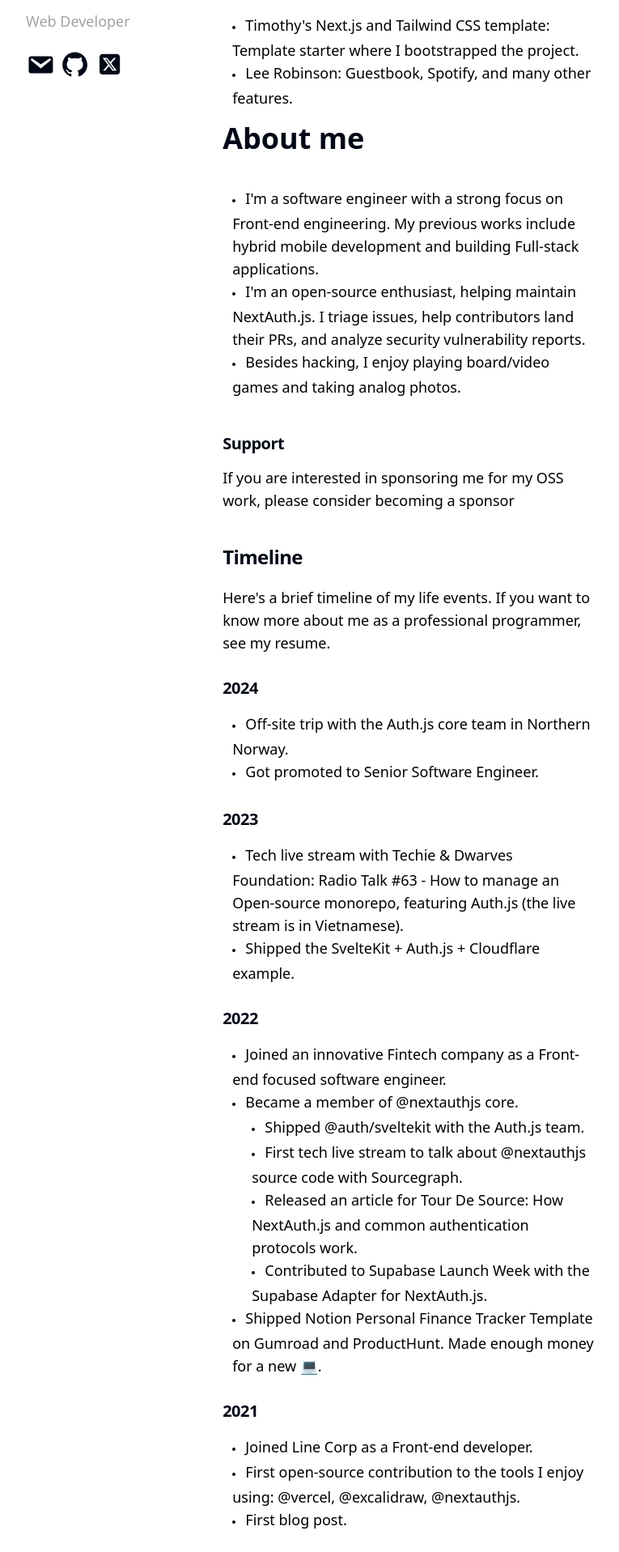
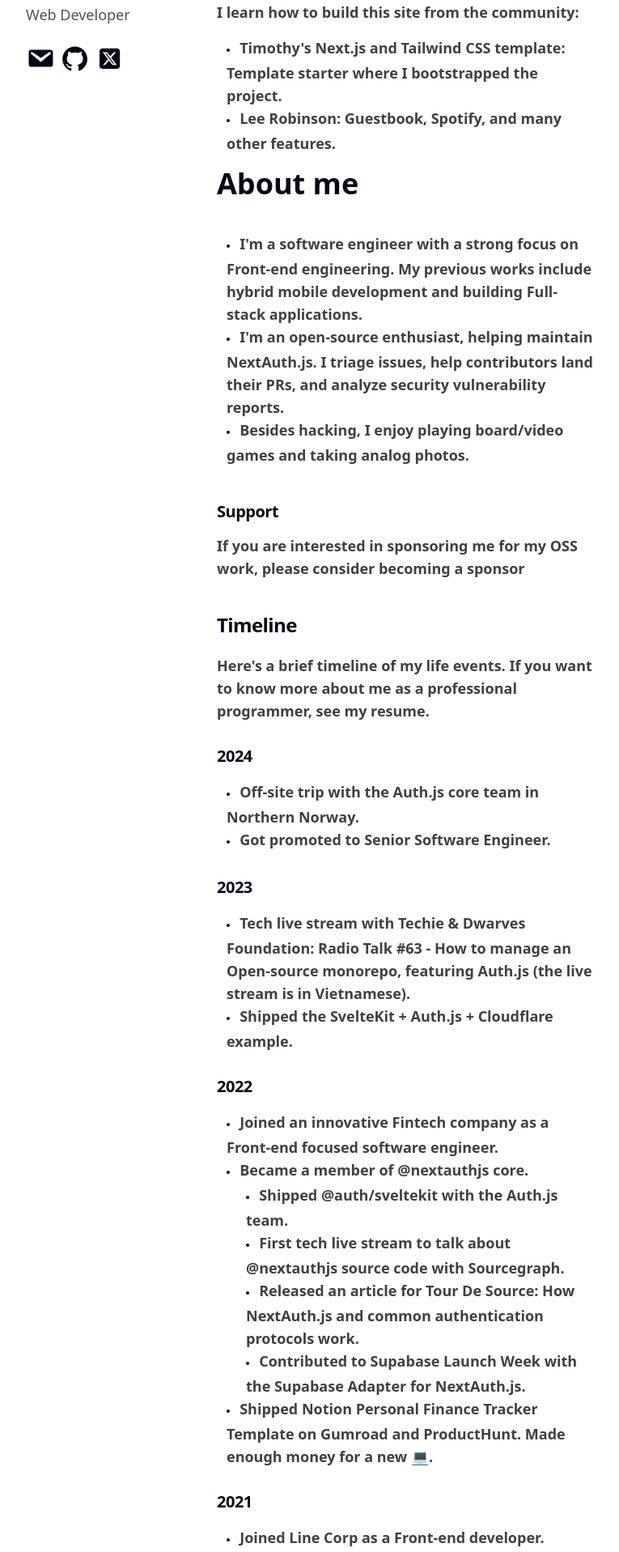
Before and after one commit to izmahaerill/profile.me, a Next.js app: page /about in a window 1280 px wide. Shown: the part 443-2360 px from the top of the page at 81% size, without its empty margins (256-1021 px from the left). Built offline with nearby package versions, Linux system fonts and the light colour scheme.

Commit message:
fix color gradient

```diff
--- a/src/components/footer/index.jsx
+++ b/src/components/footer/index.jsx
@@ -9,7 +9,7 @@
   return (
     <>
       <footer className="my-10 text-sm leading-7">
-        <div className="text-md  text-secondary">
+        <h1 className="text-base text-zinc-400">
           All work &copy; {currentYears}{" "}
           <span className="text-primary">Muh Haeril Azmi</span> unless otherwise
           noted.{" "}
@@ -19,7 +19,7 @@
               <ExternalLink />
             </span>
           </Link>
-        </div>
+        </h1>
         <p className="inline-flex items-center">
           <span className="mr-2">
             <Spotify />
--- a/src/pages/about/index.jsx
+++ b/src/pages/about/index.jsx
@@ -31,7 +31,7 @@
                 <h2 className="text-2xl font-bold leading-8 tracking-tight">
                   Muh Haeril Azmi
                 </h2>
-                <h3 className="font-medium text-lg text-secondary dark:text-secondary">
+                <h3 className="font-medium text-lg text-secondary dark:text-zinc-400">
                   Web Developer
                 </h3>
                 <div className="flex items-center gap-2 mt-3">
@@ -54,7 +54,7 @@
                 About this site
               </h2>
               <div className="flex flex-col gap-10 mb-5">
-                <p className="font-normal text-lg text-black dark:text-white ">
+                <p className="font-semibold text-lg text-zinc-700 dark:text-zinc-400 ">
                   Welcome to my home on the internet. This site works as a
                   portfolio, a place to share code and thoughts.
                 </p>
@@ -62,16 +62,16 @@
                   Credit
                 </h2>
               </div>
-              <p className="font-normal text-lg text-black dark:text-white mb-4">
+              <p className="font-semibold text-lg text-zinc-700 dark:text-zinc-400 mb-4">
                 I learn how to build this site from the community:
               </p>
-              <div className="font-normal text-lg text-black dark:text-white ">
+              <div className="font-semibold text-lg text-zinc-700 dark:text-zinc-400 ">
                 <ul className="list-outside pl-3">
-                  <li className="custom-list-item dark:text-white">
+                  <li className="custom-list-item dark:text-zinc-400">
                     Timothy&apos;s Next.js and Tailwind CSS template: Template
                     starter where I bootstrapped the project.
                   </li>
-                  <li className="custom-list-item dark:text-white">
+                  <li className="custom-list-item dark:text-zinc-400">
                     Lee Robinson: Guestbook, Spotify, and many other features.
                   </li>
                 </ul>
@@ -79,19 +79,19 @@
               <h2 className="text-4xl font-bold leading-8 tracking-tigh mt-5 mb-11">
                 About me
               </h2>
-              <div className="font-normal text-lg text-black dark:text-white">
+              <div className="font-semibold text-lg text-zinc-700 dark:text-zinc-400">
                 <ul className="list-outside pl-3">
-                  <li className="custom-list-item dark:text-white">
+                  <li className="custom-list-item dark:text-zinc-400">
                     I&apos;m a software engineer with a strong focus on
                     Front-end engineering. My previous works include hybrid
                     mobile development and building Full-stack applications.
                   </li>
-                  <li className="custom-list-item dark:text-white">
+                  <li className="custom-list-item dark:text-zinc-400">
                     I&apos;m an open-source enthusiast, helping maintain
                     NextAuth.js. I triage issues, help contributors land their
                     PRs, and analyze security vulnerability reports.
                   </li>
-                  <li className="custom-list-item dark:text-white">
+                  <li className="custom-list-item dark:text-zinc-400">
                     Besides hacking, I enjoy playing board/video games and
                     taking analog photos.
                   </li>
@@ -100,31 +100,31 @@
               <h3 className="text-xl font-semibold leading-8 tracking-tight mt-10 mb-3">
                 Support
               </h3>
-              <p className="font-normal text-lg text-black dark:text-white ">
+              <p className="font-semibold text-lg text-zinc-700 dark:text-zinc-400 ">
                 If you are interested in sponsoring me for my OSS work, please
                 consider becoming a sponsor
               </p>
               <h2 className="text-2xl font-bold leading-8 tracking-tight mb-5 mt-10">
                 Timeline
               </h2>
-              <p className="font-normal text-lg text-black dark:text-white ">
+              <p className="font-semibold text-lg text-zinc-700 dark:text-zinc-400 ">
                 Here&apos;s a brief timeline of my life events. If you want to
                 know more about me as a professional programmer, see my resume.
               </p>
               <Headingyears years="2024" />
-              <div className="font-normal text-lg">
-                <ul className="list-outside pl-3 text-black dark:text-white">
-                  <li className="custom-list-item dark:text-white">
+              <div className="font-semibold text-lg">
+                <ul className="list-outside pl-3 text-zinc-700 dark:text-zinc-400">
+                  <li className="custom-list-item dark:text-zinc-400">
                     Off-site trip with the Auth.js core team in Northern Norway.
                   </li>
-                  <li className="custom-list-item dark:text-white">
+                  <li className="custom-list-item dark:text-zinc-400">
                     Got promoted to Senior Software Engineer.
                   </li>
                 </ul>
               </div>
               <Headingyears years="2023" />
-              <div className="font-normal text-lg">
-                <ul className="list-outside pl-3 text-black dark:text-white ">
+              <div className="font-semibold text-lg">
+                <ul className="list-outside pl-3 text-zinc-700 dark:text-zinc-400 ">
                   <li className="custom-list-item ">
                     Tech live stream with Techie & Dwarves Foundation: Radio
                     Talk #63 - How to manage an Open-source monorepo, featuring
@@ -136,40 +136,7 @@
                 </ul>
               </div>
               <Headingyears years="2022" />
-
-              {/* <div className="font-normal text-lg text-black dark:text-white">
-                <ul className="list-outside pl-3 ">
-                  <li className="custom-list-item">
-                    Joined an innovative Fintech company as a Front-end focused
-                    software engineer.
-                  </li>
-                  <li className="custom-list-item">
-                    Became a member of @nextauthjs core.
-                  </li>
-                  <ul className="list-outside pl-6 ">
-                    <li className="custom-list-item">
-                      Shipped @auth/sveltekit with the Auth.js team
-                    </li>
-                    <li className="custom-list-item">
-                      First tech live stream to talk about @nextauthjs source
-                      code with Sourcegraph.
-                    </li>
-                    <li className="custom-list-item">
-                      Released an article for Tour De Source: How NextAuth.js
-                      and common authentication protocols work.
-                    </li>
-                    <li className="custom-list-item">
-                      Contributed to Supabase Launch Week with the Supabase
-                      Adapter for NextAuth.js
-                    </li>
-                  </ul>
-                  <li className="custom-list-item">
-                    Shipped Notion Personal Finance Tracker Template on Gumroad
-                    and ProductHunt. Made enough money for a new 💻.
-                  </li>
-                </ul>
-              </div> */}
-              <div className="font-normal text-lg text-black dark:text-white">
+              <div className="font-semibold text-lg text-zinc-700 dark:text-zinc-400">
                 <ul className="list-outside pl-3">
                   <li className="custom-list-item">
                     Joined an innovative Fintech company as a Front-end focused
@@ -203,8 +170,8 @@
               </div>
 
               <Headingyears years="2021" />
-              <div className="font-normal text-lg">
-                <ul className="list-outside pl-3 text-black dark:text-white">
+              <div className="font-semibold text-lg">
+                <ul className="list-outside pl-3 text-zinc-700 dark:text-zinc-400">
                   <li className="custom-list-item">
                     Joined Line Corp as a Front-end developer.
                   </li>
@@ -216,8 +183,8 @@
                 </ul>
               </div>
               <Headingyears years="1019" yearsOf=" - 2020" />
-              <div className="font-normal text-lg">
-                <ul className="list-outside pl-3 text-black dark:text-white">
+              <div className="font-semibold text-lg">
+                <ul className="list-outside pl-3 text-zinc-700 dark:text-zinc-400">
                   <li className="custom-list-item">
                     Joined mgm technology partners as a Full-stack developer.
                     Shipped the A12 Add-ons on the A12 platform.
@@ -235,7 +202,7 @@
                 </ul>
               </div>
               <Headingyears years="1017" yearsOf=" - 2018" />
-              <div className="font-normal text-lg text-black dark:text-white">
+              <div className="font-semibold text-lg text-zinc-700 dark:text-zinc-400">
                 <ul className="list-outside pl-3 ">
                   <li className="custom-list-item">
                     Got into tech by joining Sioux High Tech Software as a
@@ -259,8 +226,8 @@
                 </ul>
               </div>
               <Headingyears years="1014" yearsOf=" - 2017" />
-              <div className="font-normal text-lg">
-                <ul className="list-outside pl-3 text-black dark:text-white">
+              <div className="font-semibold text-lg">
+                <ul className="list-outside pl-3 text-zinc-700 dark:text-zinc-400">
                   <li className="custom-list-item">
                     Graduated from Duy Tan University with an SWE
                     bachelor&apos;s degree.
--- a/src/pages/blog/index.jsx
+++ b/src/pages/blog/index.jsx
@@ -12,13 +12,15 @@
         </h1>
         <Input />
         {datablog.map((blogs) => (
-          <div key={blogs.id} className="flex items-start py-8 text-secondary">
+          <div key={blogs.id} className="flex items-start py-4 text-zinc-600">
             <div className="left w-1/4">
               <h4>{blogs.time}</h4>
               <h5 className="text-sm">{blogs.views}</h5>
             </div>
             <div className="right">
-              <h1 className="text-3xl font-bold text-white">{blogs.title}</h1>
+              <h1 className="text-2xl font-bold text-black dark:text-white">
+                {blogs.title}
+              </h1>
               <h2 className="text-lg text-tersier">{blogs.subTitle}</h2>
               <h3 className="mt-3">{blogs.information}</h3>
             </div>
--- a/src/pages/endorsements/index.jsx
+++ b/src/pages/endorsements/index.jsx
@@ -8,7 +8,7 @@
         Endorsements
       </h1>
       <div>
-        <div className="text-xl flex flex-col gap-8 pr-56 py-7 text-zinc-400 ">
+        <div className="text-xl flex flex-col gap-8 pr-56 py-7 text-secondary ">
           <h2 className="text-start">
             Since you&apos;re here, I invite you to give me endorsement(s) based
             on the experience you had with me in tech. You could also leave a
--- a/src/pages/index.jsx
+++ b/src/pages/index.jsx
@@ -1,7 +1,6 @@
 import Link from "next/link";
 import Layout from "./layouts/layout";
 import Arrowright from "../../public/icons/arrow-right";
-import Footer from "@/components/footer";
 
 export default function Home() {
   return (
--- a/tailwind.config.js
+++ b/tailwind.config.js
@@ -31,8 +31,8 @@
           DEFAULT: "hsl(var(--primary))",
           foreground: "hsl(var(--primary-foreground))",
         },
-        secondary: "#A3A3A3",
-        // secondary: "#D4D4D4",
+        // secondary: "#A3A3A3",
+        secondary: "#52525b",
         // secondary: {
         //   DEFAULT: "hsl(var(--secondary))",
         //   foreground: "hsl(var(--secondary-foreground))",
```
